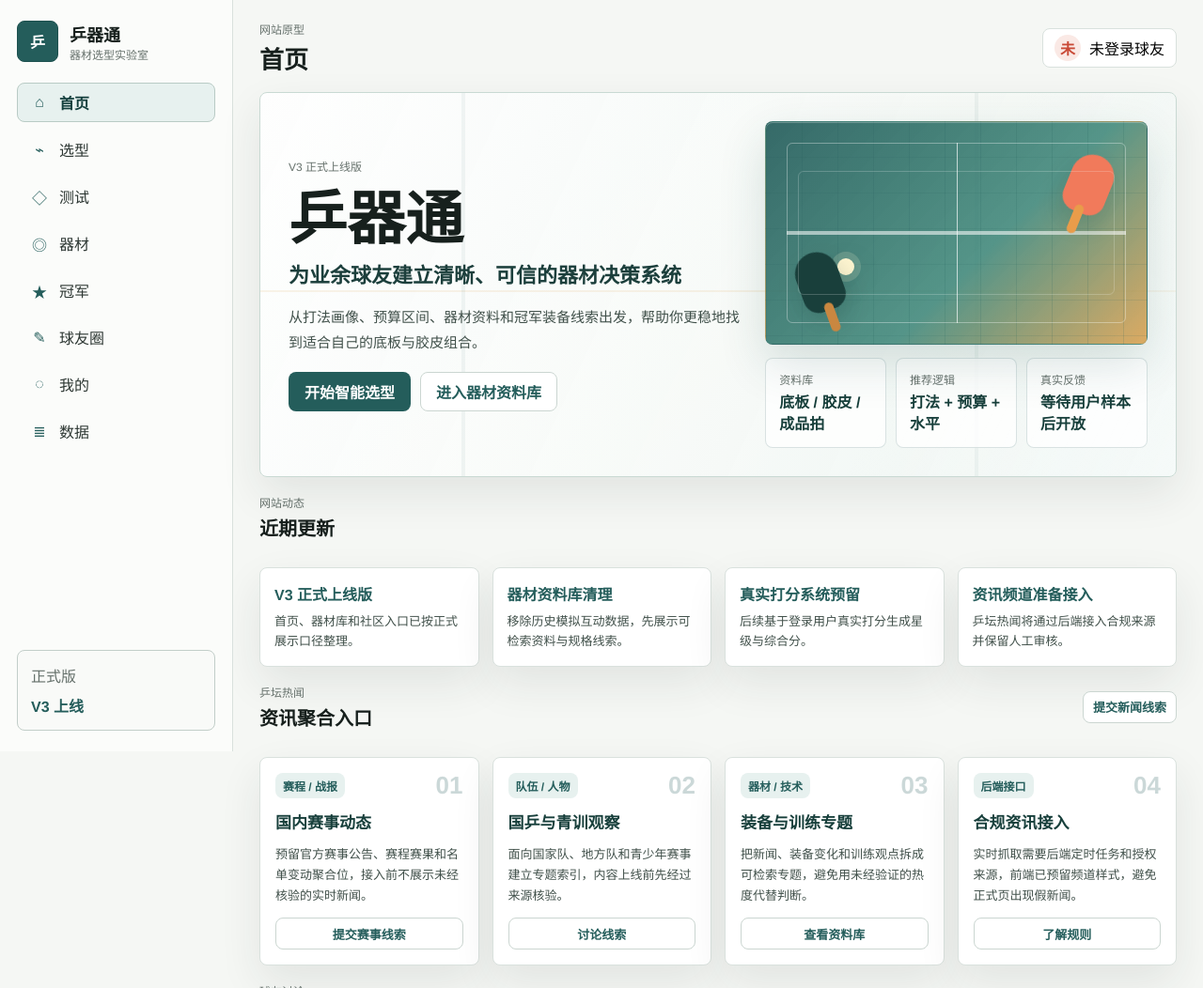
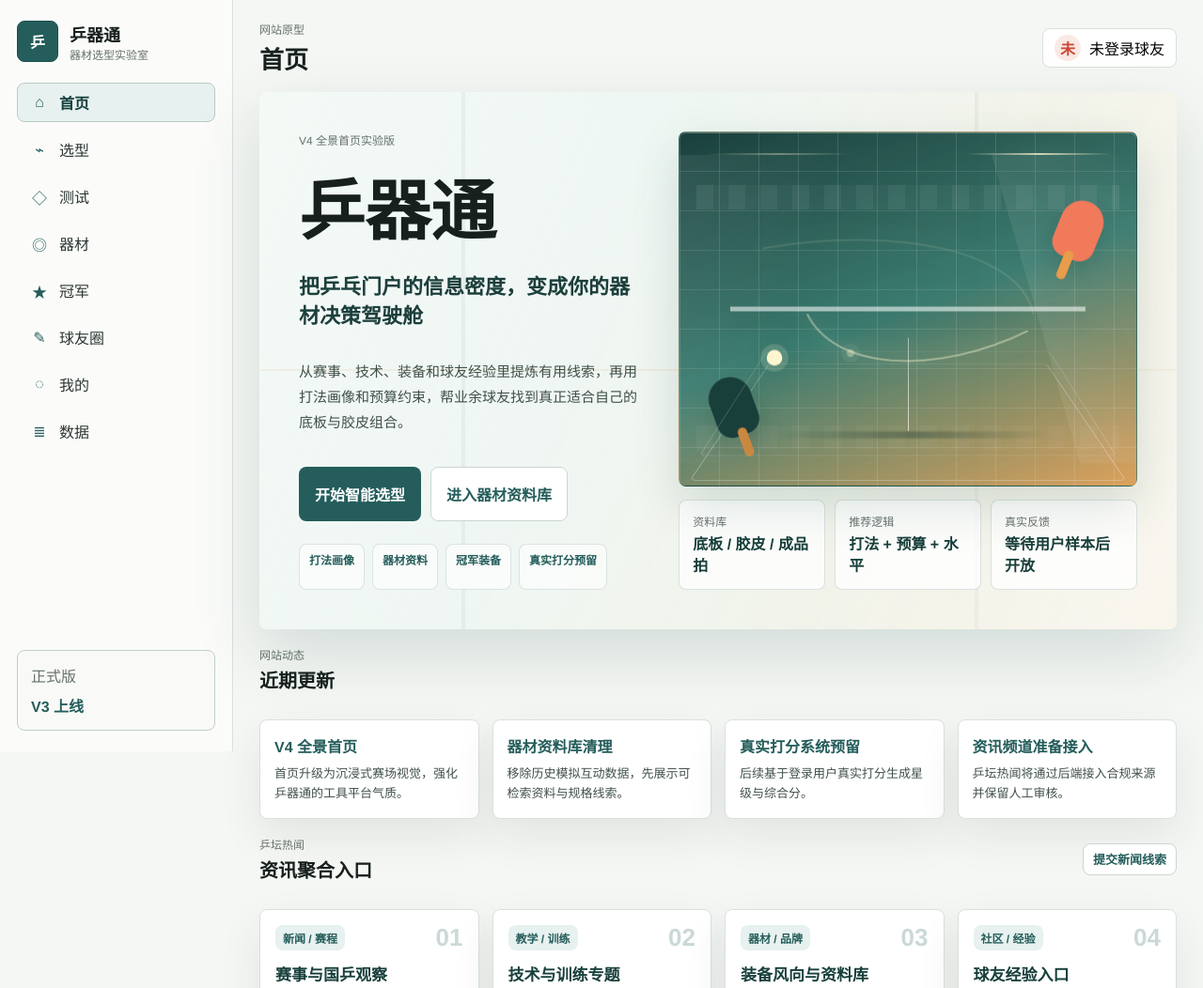
Before and after one commit to Yangtian-H/pingqitong-web, a plain HTML site: page frontend/index.html in a window 1280 px wide. Shown: the top 1052 px of the page at 94% size. Drawn offline with Linux system fonts and the light colour scheme.

Commit message:
add v4 panoramic homepage

```diff
--- a/frontend/index.html
+++ b/frontend/index.html
@@ -4,7 +4,7 @@
     <meta charset="utf-8" />
     <meta name="viewport" content="width=device-width, initial-scale=1" />
     <title>乒器通 | 器材资料与智能选型平台</title>
-    <link rel="stylesheet" href="./styles.css?v=20260709-v3-launch" />
+    <link rel="stylesheet" href="./styles.css?v=20260710-v4-panorama" />
   </head>
   <body>
     <div class="app-shell">
@@ -48,24 +48,40 @@
 
         <section class="view active" id="home" aria-labelledby="homeTitle">
           <div class="home-layout">
-            <section class="home-hero">
+            <section class="home-hero panoramic-hero">
               <div class="home-hero-copy">
-                <p class="eyebrow">V3 正式上线版</p>
+                <p class="eyebrow">V4 全景首页实验版</p>
                 <h2 id="homeTitle">乒器通</h2>
-                <p class="home-subtitle">为业余球友建立清晰、可信的器材决策系统</p>
-                <p class="home-summary">从打法画像、预算区间、器材资料和冠军装备线索出发，帮助你更稳地找到适合自己的底板与胶皮组合。</p>
+                <p class="home-subtitle">把乒乓门户的信息密度，变成你的器材决策驾驶舱</p>
+                <p class="home-summary">从赛事、技术、装备和球友经验里提炼有用线索，再用打法画像和预算约束，帮业余球友找到真正适合自己的底板与胶皮组合。</p>
                 <div class="home-hero-actions">
                   <button class="primary-action" type="button" data-view-trigger="selector">开始智能选型</button>
                   <button class="ghost-action" type="button" data-view-trigger="equipment">进入器材资料库</button>
                 </div>
+                <div class="home-hero-proof" aria-label="乒器通核心能力">
+                  <span>打法画像</span>
+                  <span>器材资料</span>
+                  <span>冠军装备</span>
+                  <span>真实打分预留</span>
+                </div>
               </div>
-              <div class="home-hero-stage" aria-label="正式版首页视觉">
-                <div class="court-visual" aria-hidden="true">
+              <div class="home-hero-stage panorama-stage" aria-label="全景乒乓赛场视觉">
+                <div class="court-visual arena-visual" aria-hidden="true">
+                  <span class="arena-light light-left"></span>
+                  <span class="arena-light light-right"></span>
+                  <span class="arena-glow glow-left"></span>
+                  <span class="arena-glow glow-right"></span>
+                  <span class="arena-stand stand-top"></span>
+                  <span class="arena-stand stand-bottom"></span>
+                  <span class="trajectory trajectory-one"></span>
+                  <span class="trajectory trajectory-two"></span>
                   <span class="court-line center"></span>
                   <span class="court-line net"></span>
-                  <span class="court-ball"></span>
+                  <span class="court-ball ball-main"></span>
+                  <span class="court-ball ball-ghost"></span>
                   <span class="court-paddle left"></span>
                   <span class="court-paddle right"></span>
+                  <span class="court-shadow"></span>
                 </div>
                 <div class="home-signal-row">
                   <div>
@@ -93,8 +109,8 @@
               </div>
               <div class="home-update-grid">
                 <article class="home-update-card">
-                  <span>V3 正式上线版</span>
-                  <p>首页、器材库和社区入口已按正式展示口径整理。</p>
+                  <span>V4 全景首页</span>
+                  <p>首页升级为沉浸式赛场视觉，强化乒器通的工具平台气质。</p>
                 </article>
                 <article class="home-update-card">
                   <span>器材资料库清理</span>
@@ -111,7 +127,7 @@
               </div>
             </section>
 
-            <section class="home-section" aria-labelledby="homeNewsTitle">
+            <section class="home-section portal-section" aria-labelledby="homeNewsTitle">
               <div class="section-head wide">
                 <div>
                   <p class="eyebrow">乒坛热闻</p>
@@ -438,6 +454,6 @@
       </nav>
     </div>
 
-    <script src="./app.js?v=20260709-v3-launch"></script>
+    <script src="./app.js?v=20260710-v4-panorama"></script>
   </body>
 </html>
--- a/frontend/styles.css
+++ b/frontend/styles.css
@@ -225,19 +225,19 @@ h3 {
 .home-hero {
   position: relative;
   min-width: 0;
-  min-height: 348px;
-  display: grid;
-  grid-template-columns: minmax(0, 0.95fr) minmax(360px, 0.8fr);
-  gap: 24px;
-  align-items: center;
-  border: 1px solid #c9d9d3;
-  border-radius: 8px;
-  padding: 30px;
+  min-height: 520px;
+  display: grid;
+  grid-template-columns: minmax(320px, 0.82fr) minmax(440px, 1.08fr);
+  gap: 34px;
+  align-items: stretch;
+  border: 0;
+  border-radius: 8px;
+  padding: 42px;
   overflow: hidden;
   background:
-    linear-gradient(115deg, rgba(255, 255, 255, 0.92), rgba(238, 246, 242, 0.88)),
-    linear-gradient(135deg, #eff8f4 0%, #fffaf0 56%, #edf5ff 100%);
-  box-shadow: var(--shadow);
+    linear-gradient(115deg, rgba(244, 250, 247, 0.96) 0%, rgba(238, 246, 242, 0.86) 38%, rgba(245, 238, 221, 0.8) 100%),
+    linear-gradient(135deg, #ecf5f1 0%, #f8fbf6 48%, #eef3ed 100%);
+  box-shadow: 0 26px 70px rgba(31, 78, 73, 0.16);
   animation: heroRise 620ms ease-out both;
 }
 
@@ -274,7 +274,7 @@ h3 {
 }
 
 .home-hero h2 {
-  font-size: 62px;
+  font-size: 70px;
   line-height: 1;
   letter-spacing: 0;
 }
@@ -302,15 +302,34 @@ h3 {
   margin-top: 4px;
 }
 
+.home-hero-proof {
+  display: flex;
+  flex-wrap: wrap;
+  gap: 8px;
+  margin-top: 10px;
+}
+
+.home-hero-proof span {
+  border: 1px solid rgba(36, 93, 91, 0.15);
+  border-radius: 8px;
+  padding: 7px 10px;
+  background: rgba(255, 255, 255, 0.62);
+  color: #245d5b;
+  font-size: 12px;
+  font-weight: 800;
+  backdrop-filter: blur(8px);
+}
+
 .home-hero-stage {
   min-width: 0;
   display: grid;
   gap: 14px;
+  align-content: center;
 }
 
 .court-visual {
   position: relative;
-  min-height: 238px;
+  min-height: 378px;
   border: 1px solid rgba(36, 93, 91, 0.18);
   border-radius: 8px;
   overflow: hidden;
@@ -322,6 +341,118 @@ h3 {
   box-shadow: inset 0 1px 0 rgba(255, 255, 255, 0.28), 0 20px 50px rgba(31, 78, 73, 0.16);
 }
 
+.arena-visual {
+  isolation: isolate;
+  transform-style: preserve-3d;
+  background:
+    linear-gradient(90deg, rgba(255, 255, 255, 0.12) 1px, transparent 1px),
+    linear-gradient(0deg, rgba(255, 255, 255, 0.1) 1px, transparent 1px),
+    linear-gradient(160deg, rgba(17, 55, 52, 0.96) 0%, rgba(44, 113, 101, 0.92) 50%, rgba(216, 147, 67, 0.86) 100%);
+  background-size: 42px 42px, 42px 42px, auto;
+}
+
+.arena-visual::before {
+  inset: 30px 42px;
+  transform: perspective(520px) rotateX(58deg) translateY(30px);
+  transform-origin: center bottom;
+  border-color: rgba(255, 255, 255, 0.34);
+}
+
+.arena-visual::after {
+  inset: 68px 70px;
+  transform: perspective(520px) rotateX(58deg) translateY(36px);
+  transform-origin: center bottom;
+  border-color: rgba(255, 255, 255, 0.18);
+}
+
+.arena-light {
+  position: absolute;
+  top: 22px;
+  width: 32%;
+  height: 2px;
+  display: block;
+  background: linear-gradient(90deg, transparent, rgba(255, 246, 209, 0.92), transparent);
+  filter: drop-shadow(0 0 14px rgba(255, 246, 209, 0.58));
+  animation: lightScan 5.6s ease-in-out infinite;
+}
+
+.arena-light.light-left {
+  left: 7%;
+}
+
+.arena-light.light-right {
+  right: 7%;
+  animation-delay: 1.4s;
+}
+
+.arena-glow {
+  position: absolute;
+  top: 24px;
+  bottom: 24px;
+  width: 34%;
+  display: block;
+  opacity: 0.35;
+  background: linear-gradient(90deg, rgba(255, 255, 255, 0.2), transparent);
+  transform: skewX(-16deg);
+}
+
+.arena-glow.glow-left {
+  left: -10%;
+}
+
+.arena-glow.glow-right {
+  right: -12%;
+  transform: skewX(16deg);
+}
+
+.arena-stand {
+  position: absolute;
+  left: 18px;
+  right: 18px;
+  height: 26px;
+  display: block;
+  background: repeating-linear-gradient(90deg, rgba(255, 255, 255, 0.15) 0 18px, rgba(255, 255, 255, 0.05) 18px 34px);
+  opacity: 0.52;
+}
+
+.arena-stand.stand-top {
+  top: 56px;
+}
+
+.arena-stand.stand-bottom {
+  bottom: 38px;
+  opacity: 0.28;
+}
+
+.trajectory {
+  position: absolute;
+  display: block;
+  height: 120px;
+  border: 2px solid rgba(255, 246, 209, 0.56);
+  border-left: 0;
+  border-bottom: 0;
+  border-radius: 0 100% 0 0;
+  pointer-events: none;
+  filter: drop-shadow(0 0 9px rgba(255, 246, 209, 0.34));
+}
+
+.trajectory-one {
+  width: 56%;
+  left: 20%;
+  top: 26%;
+  transform: rotate(-10deg);
+  animation: tracePulse 4.8s ease-in-out infinite;
+}
+
+.trajectory-two {
+  width: 42%;
+  left: 31%;
+  top: 38%;
+  opacity: 0.28;
+  transform: rotate(154deg);
+  animation: tracePulse 4.8s ease-in-out 2.4s infinite;
+}
+
 .court-visual::before,
 .court-visual::after {
   content: "";
@@ -344,18 +475,21 @@ h3 {
 
 .court-line.center {
   width: 1px;
-  top: 22px;
-  bottom: 22px;
+  top: 48px;
+  bottom: 58px;
   left: 50%;
+  transform: perspective(520px) rotateX(58deg);
+  transform-origin: center bottom;
 }
 
 .court-line.net {
-  height: 4px;
-  left: 22px;
-  right: 22px;
+  height: 5px;
+  left: 54px;
+  right: 54px;
   top: 50%;
   transform: translateY(-50%);
   background: rgba(255, 255, 255, 0.55);
+  box-shadow: 0 12px 20px rgba(14, 40, 35, 0.12);
 }
 
 .court-ball {
@@ -368,6 +502,14 @@ h3 {
   background: #fff6d1;
   box-shadow: 0 0 0 7px rgba(255, 246, 209, 0.16), 0 8px 28px rgba(24, 50, 44, 0.26);
   animation: ballFlight 4.8s cubic-bezier(0.45, 0, 0.2, 1) infinite;
+  z-index: 4;
+}
+
+.court-ball.ball-ghost {
+  width: 10px;
+  height: 10px;
+  opacity: 0.38;
+  animation: ghostBallFlight 4.8s cubic-bezier(0.45, 0, 0.2, 1) 1.35s infinite;
 }
 
 .court-paddle {
@@ -392,17 +534,29 @@ h3 {
 
 .court-paddle.left {
   left: 34px;
-  bottom: 34px;
+  bottom: 52px;
   transform: rotate(-20deg);
   animation: paddlePulse 4.8s ease-in-out infinite;
 }
 
 .court-paddle.right {
   right: 38px;
-  top: 34px;
+  top: 72px;
   transform: rotate(22deg);
   background: #d0694f;
   animation: paddlePulse 4.8s ease-in-out 2.4s infinite;
+}
+
+.court-shadow {
+  position: absolute;
+  left: 20%;
+  right: 18%;
+  bottom: 46px;
+  height: 16px;
+  display: block;
+  background: linear-gradient(90deg, transparent, rgba(12, 43, 38, 0.32), transparent);
+  transform: perspective(420px) rotateX(62deg);
+  filter: blur(2px);
 }
 
 .home-signal-row {
@@ -1810,10 +1964,48 @@ output {
   100% {
     left: 18%;
     top: 62%;
+    transform: scale(0.92);
   }
   50% {
     left: 76%;
     top: 28%;
+    transform: scale(1.12);
+  }
+}
+
+@keyframes ghostBallFlight {
+  0%,
+  100% {
+    left: 28%;
+    top: 68%;
+    transform: scale(0.8);
+  }
+  50% {
+    left: 68%;
+    top: 36%;
+    transform: scale(1);
+  }
+}
+
+@keyframes lightScan {
+  0%,
+  100% {
+    opacity: 0.34;
+    transform: translateX(-6%);
+  }
+  50% {
+    opacity: 0.95;
+    transform: translateX(8%);
+  }
+}
+
+@keyframes tracePulse {
+  0%,
+  100% {
+    opacity: 0.2;
+  }
+  48% {
+    opacity: 0.8;
   }
 }
 
@@ -1831,6 +2023,8 @@ output {
   .home-hero,
   .home-hero::after,
   .court-ball,
+  .trajectory,
+  .arena-light,
   .court-paddle {
     animation: none;
   }
@@ -1843,6 +2037,15 @@ output {
 
   .home-hero {
     grid-template-columns: minmax(0, 1fr);
+    min-height: 0;
+  }
+
+  .panorama-stage {
+    order: -1;
+  }
+
+  .arena-visual {
+    min-height: 320px;
   }
 
   .home-update-grid,
@@ -1949,7 +2152,7 @@ output {
     max-width: calc(100vw - 32px);
     min-height: 0;
     justify-self: center;
-    padding: 22px;
+    padding: 20px;
     box-shadow: none;
   }
 
@@ -1966,7 +2169,30 @@ output {
   }
 
   .court-visual {
-    min-height: 190px;
+    min-height: 220px;
+  }
+
+  .arena-visual {
+    min-height: 240px;
+  }
+
+  .arena-stand {
+    height: 18px;
+  }
+
+  .trajectory {
+    height: 82px;
+  }
+
+  .court-paddle {
+    width: 36px;
+    height: 50px;
+  }
+
+  .court-paddle::after {
+    left: 14px;
+    height: 24px;
+    bottom: -18px;
   }
 
   .home-star-track {
```
Also changed, not shown: frontend/app.js.
